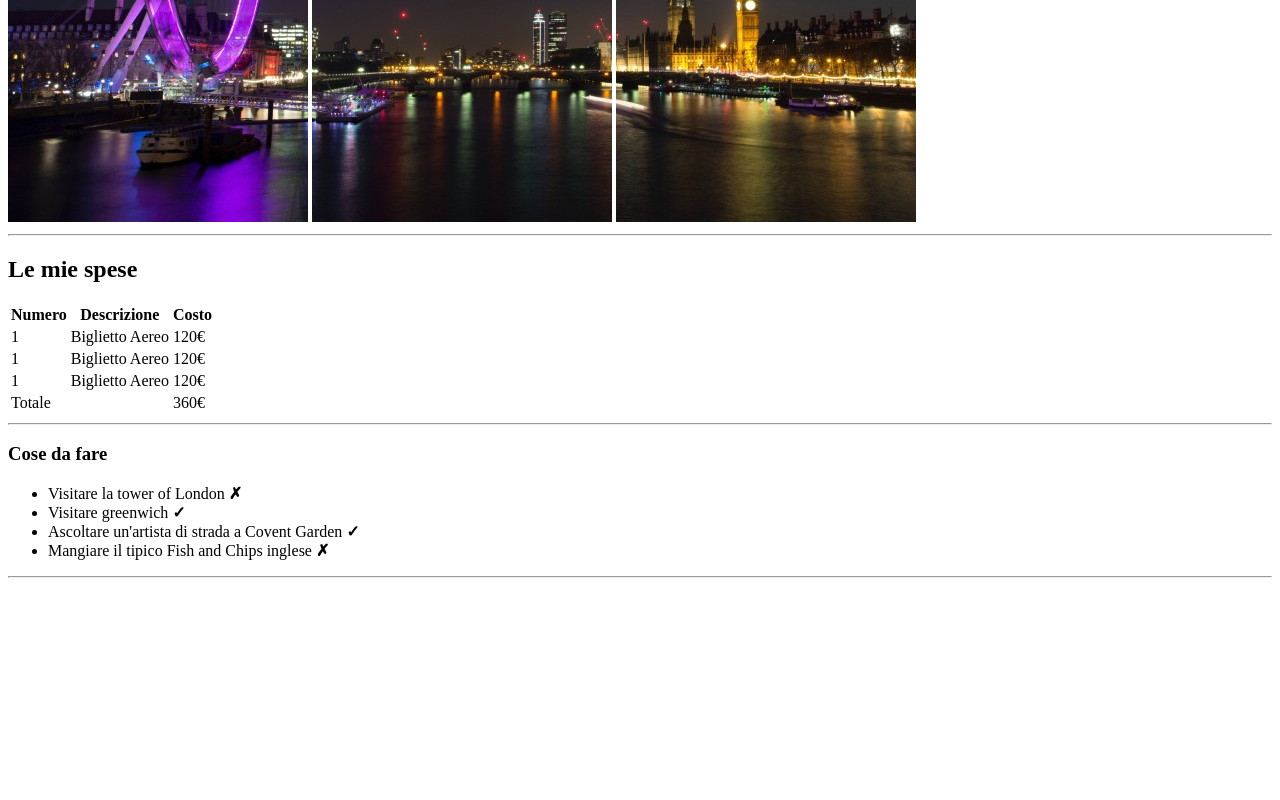
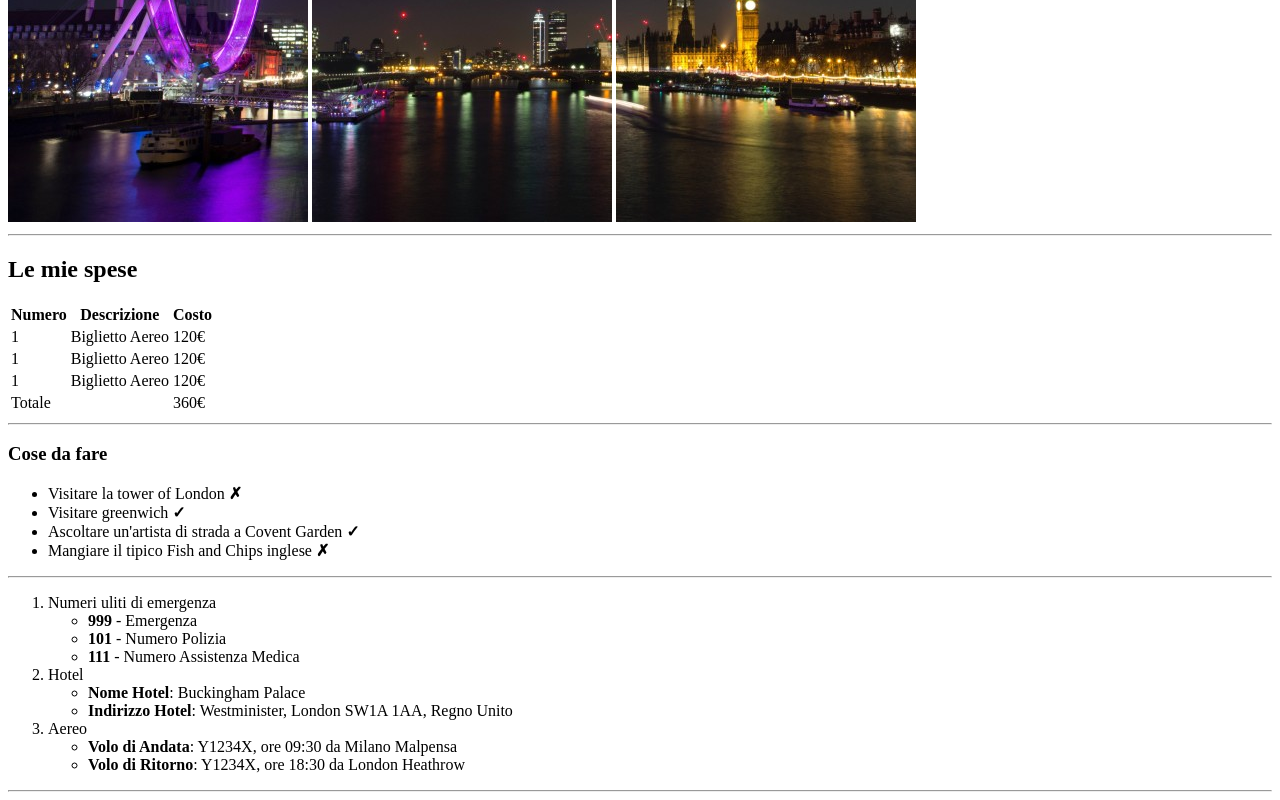
Before and after one commit to MrGaggio/html-london-trip, a plain HTML site: page index.html in a window 1280 px wide. Shown: the part 458-1258 px from the top of the page. Before the commit the page ends 1044 px from the top, so only its background shows below. Drawn offline with Linux system fonts and the light colour scheme.

Commit message:
Finish section Info Utili

```diff
--- a/index.html
+++ b/index.html
@@ -82,6 +82,35 @@
         </section>
         <!-- /Section Cose da Fare -->
 
+        <!-- Section Info Uliti -->
+        <section>
+            <ol>
+                <li>
+                    Numeri uliti di emergenza
+                    <ul>
+                        <li><strong>999</strong> - Emergenza</li>
+                        <li><strong>101</strong> - Numero Polizia</li>
+                        <li><strong>111</strong> - Numero Assistenza Medica</li>
+                    </ul>
+                </li>
+                <li>
+                    Hotel
+                    <ul>
+                        <li><strong>Nome Hotel</strong>: Buckingham Palace</li>
+                        <li><strong>Indirizzo Hotel</strong>: Westminister, London SW1A 1AA, Regno Unito</li>
+                    </ul>
+                </li>
+                <li>
+                    Aereo
+                    <ul>
+                        <li><strong>Volo di Andata</strong>: Y1234X, ore 09:30 da Milano Malpensa</li>
+                        <li><strong>Volo di Ritorno</strong>: Y1234X, ore 18:30 da London Heathrow</li>
+                    </ul>
+                </li>
+            </ol>
+            <hr>
+        </section>
+        <!-- /Section Cose da Fare -->
 
 
 
```
